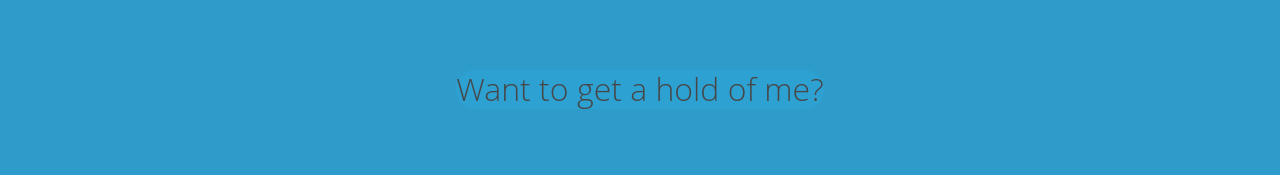
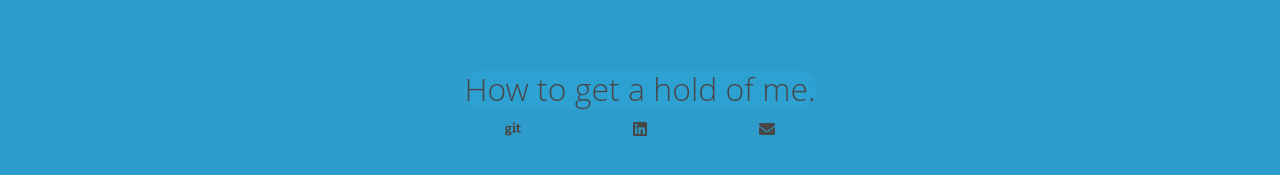
Before and after one commit to vaheaslanyan/portfolio, a React (Create React App) app: page / in a window 1280 px wide. Shown: the part 4848-5023 px from the top of the page. Built offline with nearby package versions, Linux system fonts and the light colour scheme.

Commit message:
first github commit

```diff
--- a/package.json
+++ b/package.json
@@ -4,6 +4,7 @@
   "private": true,
   "dependencies": {
     "@fortawesome/fontawesome-svg-core": "^1.2.27",
+    "@fortawesome/free-brands-svg-icons": "^5.12.1",
     "@fortawesome/free-solid-svg-icons": "^5.12.1",
     "@fortawesome/react-fontawesome": "^0.1.9",
     "@testing-library/jest-dom": "^4.2.4",
--- a/src/components/Contact.js
+++ b/src/components/Contact.js
@@ -1,4 +1,10 @@
 import React from "react";
+
+//fontawesome
+import { FontAwesomeIcon } from "@fortawesome/react-fontawesome";
+import { faLinkedin } from "@fortawesome/free-brands-svg-icons";
+import { faGit } from "@fortawesome/free-brands-svg-icons";
+import { faEnvelope } from "@fortawesome/free-solid-svg-icons";
 
 //Bootstrap
 import Container from "react-bootstrap/Container";
@@ -14,7 +20,18 @@ const Contact = () => {
             <div className="contact-content">
               <Row>
                 <Col>
-                  <h3>Want to get a hold of me?</h3>
+                  <h3>How to get a hold of me.</h3>
+                </Col>
+              </Row>
+              <Row>
+                <Col>
+                  <FontAwesomeIcon icon={faGit} />
+                </Col>
+                <Col>
+                  <FontAwesomeIcon icon={faLinkedin} />
+                </Col>
+                <Col>
+                  <FontAwesomeIcon icon={faEnvelope} />
                 </Col>
               </Row>
               <Row></Row>
```
Also changed, not shown: 1 other file (tests, documents, lock files or other folders).
